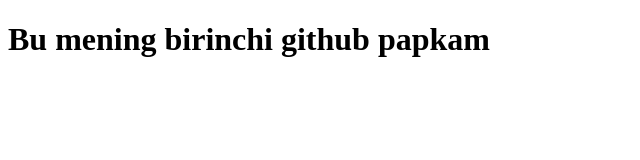
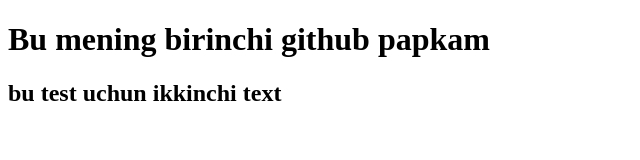
Before and after one commit to AXV-Yangiariq/alisher, a plain HTML site: page index.html in a window 1280 px wide. Shown: the whole page, without its empty margins (0-640 px from the left). Drawn offline with Linux system fonts and the light colour scheme.

Commit message:
bu ikkinhci commit

```diff
--- a/index.html
+++ b/index.html
@@ -7,5 +7,6 @@
 </head>
 <body>
     <h1>Bu mening birinchi github papkam</h1>
+    <h2>bu test uchun ikkinchi text</h2>
 </body>
 </html>
```
